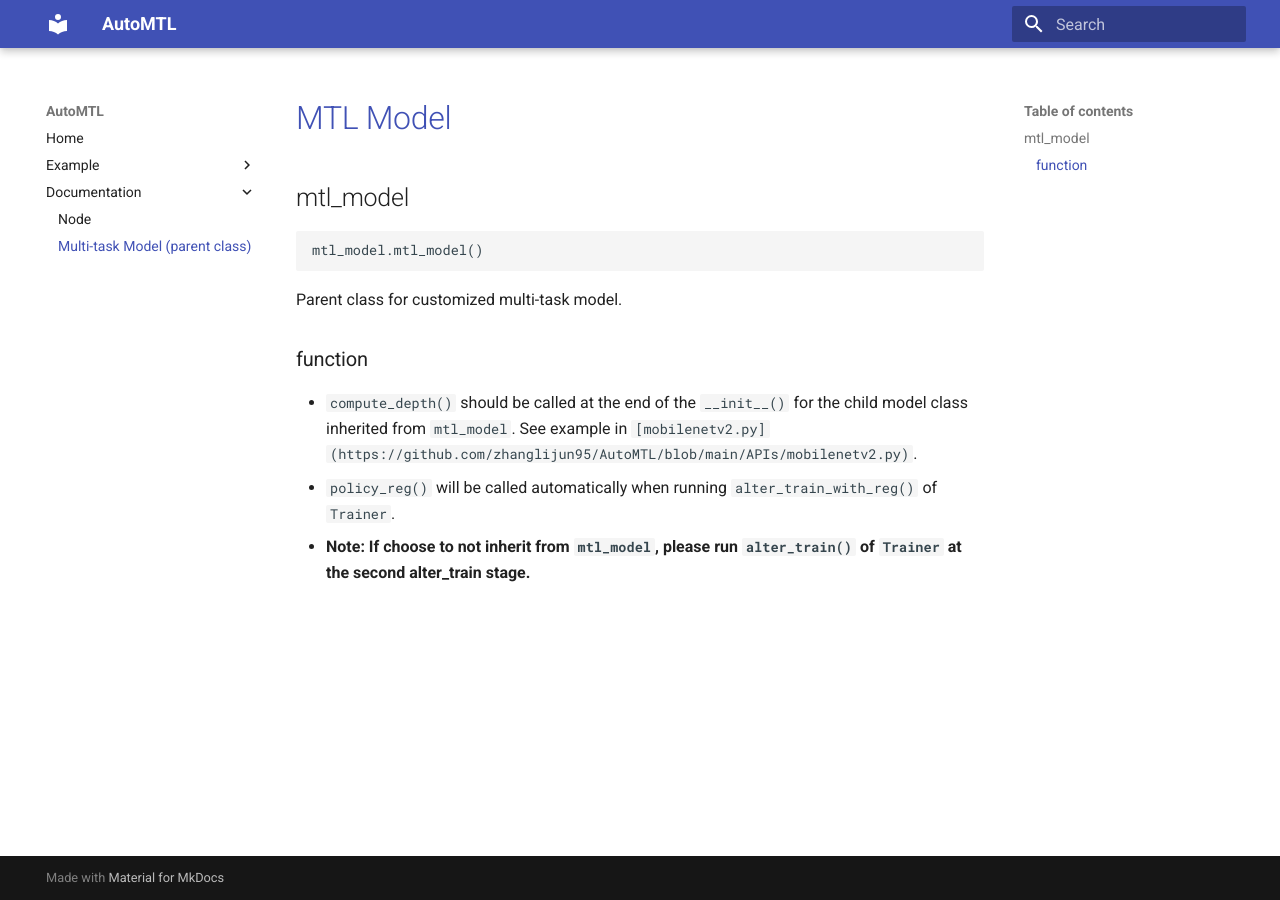
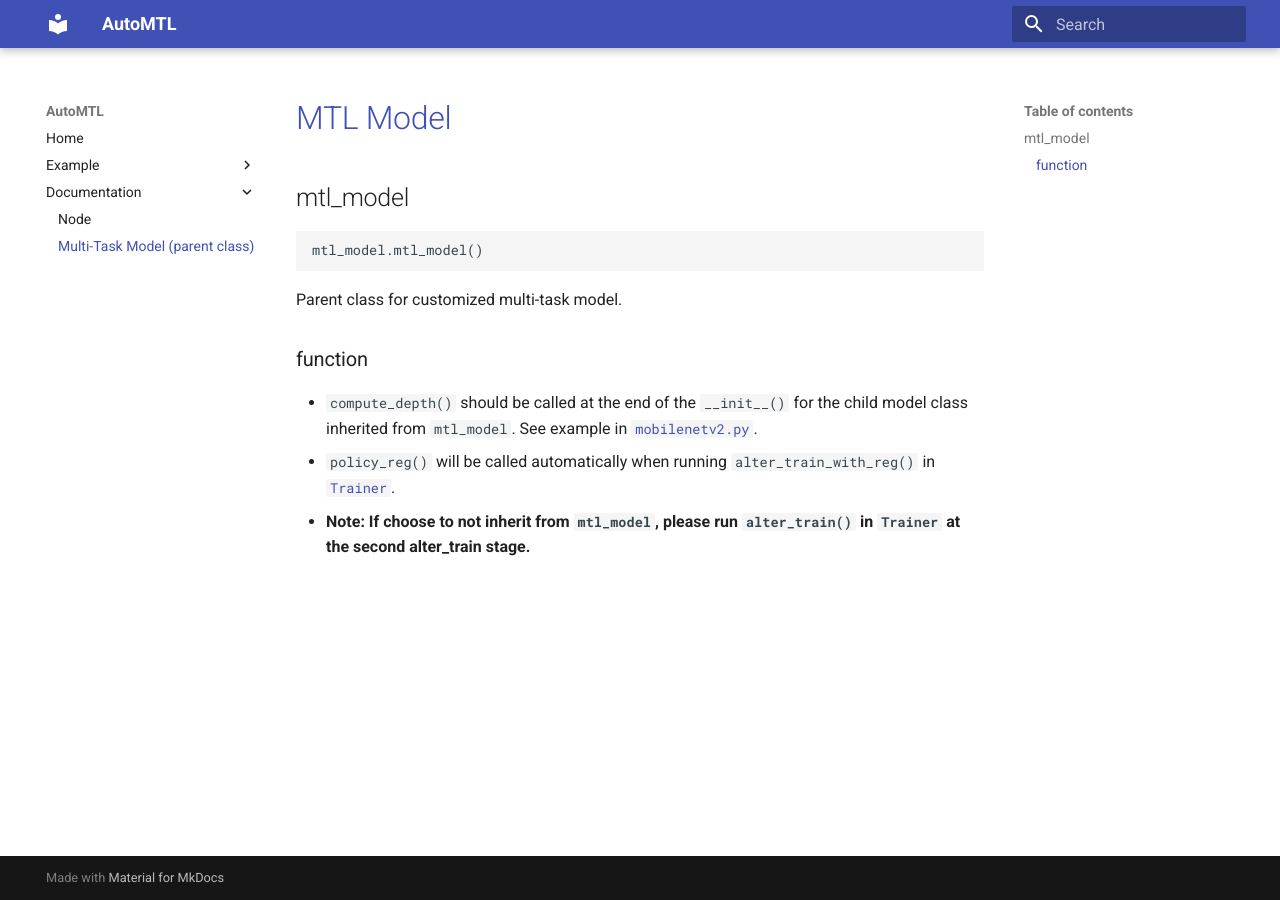
Before and after one commit to zhanglijun95/AutoMTL, an MkDocs documentation site: the page built from docs/mtl_model.md, in a window 1280 px wide. Built offline with MkDocs 1.6.1 and Material for MkDocs 9.7.7, drawn with Linux system fonts in a browser that asks for light colours.

Commit message:
Update Docs

```diff
--- a/docs/mtl_model.md
+++ b/docs/mtl_model.md
@@ -7,6 +7,6 @@ mtl_model.mtl_model()
 Parent class for customized multi-task model.
 
 ### function
-* `compute_depth()` should be called at the end of the `__init__()` for the child model class inherited from `mtl_model`. See example in `[mobilenetv2.py](https://github.com/zhanglijun95/AutoMTL/blob/main/APIs/mobilenetv2.py)`.
-* `policy_reg()` will be called automatically when running `alter_train_with_reg()` of `Trainer`.
-* **Note: If choose to not inherit from `mtl_model`, please run `alter_train()` of `Trainer` at the second alter_train stage.**
+* `compute_depth()` should be called at the end of the `__init__()` for the child model class inherited from `mtl_model`. See example in [`mobilenetv2.py`](https://github.com/zhanglijun95/AutoMTL/blob/main/APIs/mobilenetv2.py).
+* `policy_reg()` will be called automatically when running `alter_train_with_reg()` in [`Trainer`](https://github.com/zhanglijun95/AutoMTL/blob/main/framework/trainer.py).
+* **Note: If choose to not inherit from `mtl_model`, please run `alter_train()` in `Trainer` at the second alter_train stage.**
--- a/mkdocs.yml
+++ b/mkdocs.yml
@@ -7,4 +7,4 @@ nav:
       - mobilenetv2: mobilenetv2.md
   - Documentation:
       - Node: layer_node.md
-      - Multi-task Model (parent class): mtl_model.md
+      - Multi-Task Model (parent class): mtl_model.md
```
Also changed, not shown: docs/index.md (+1 -1 lines).
